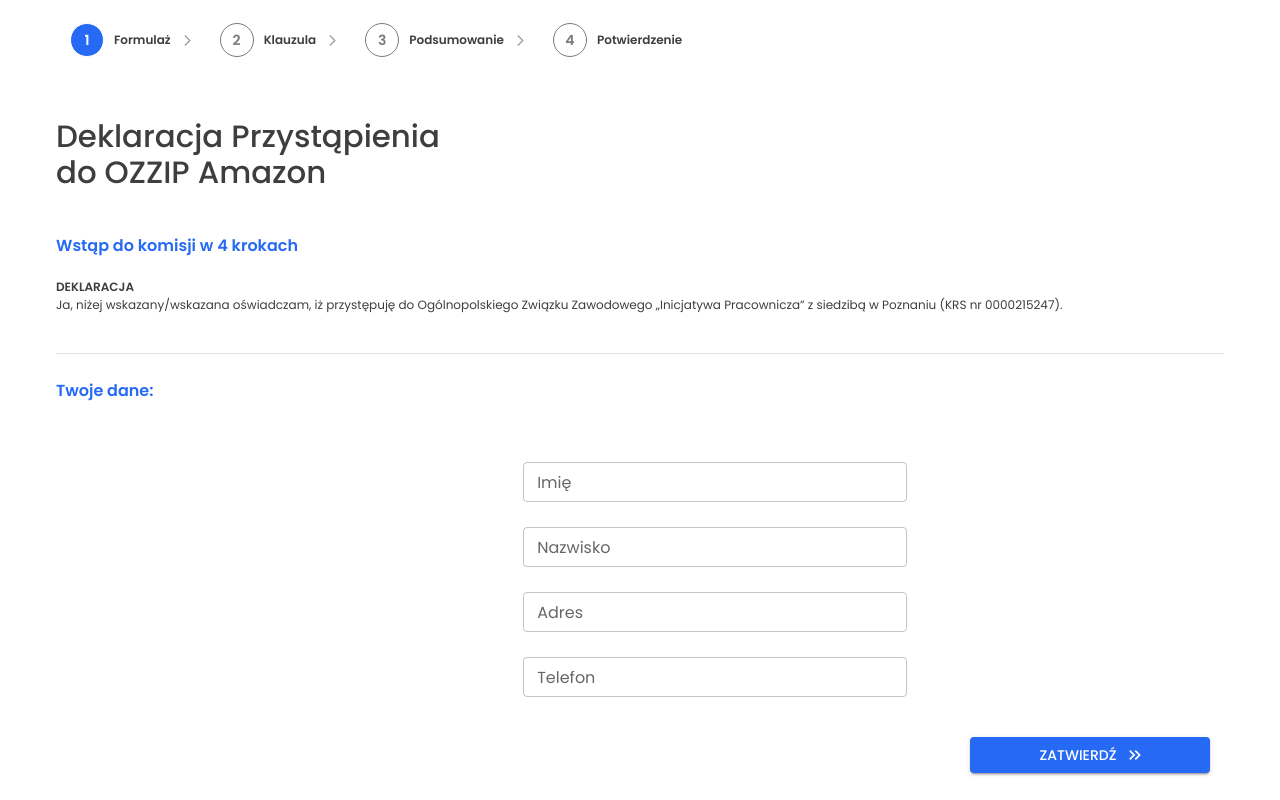
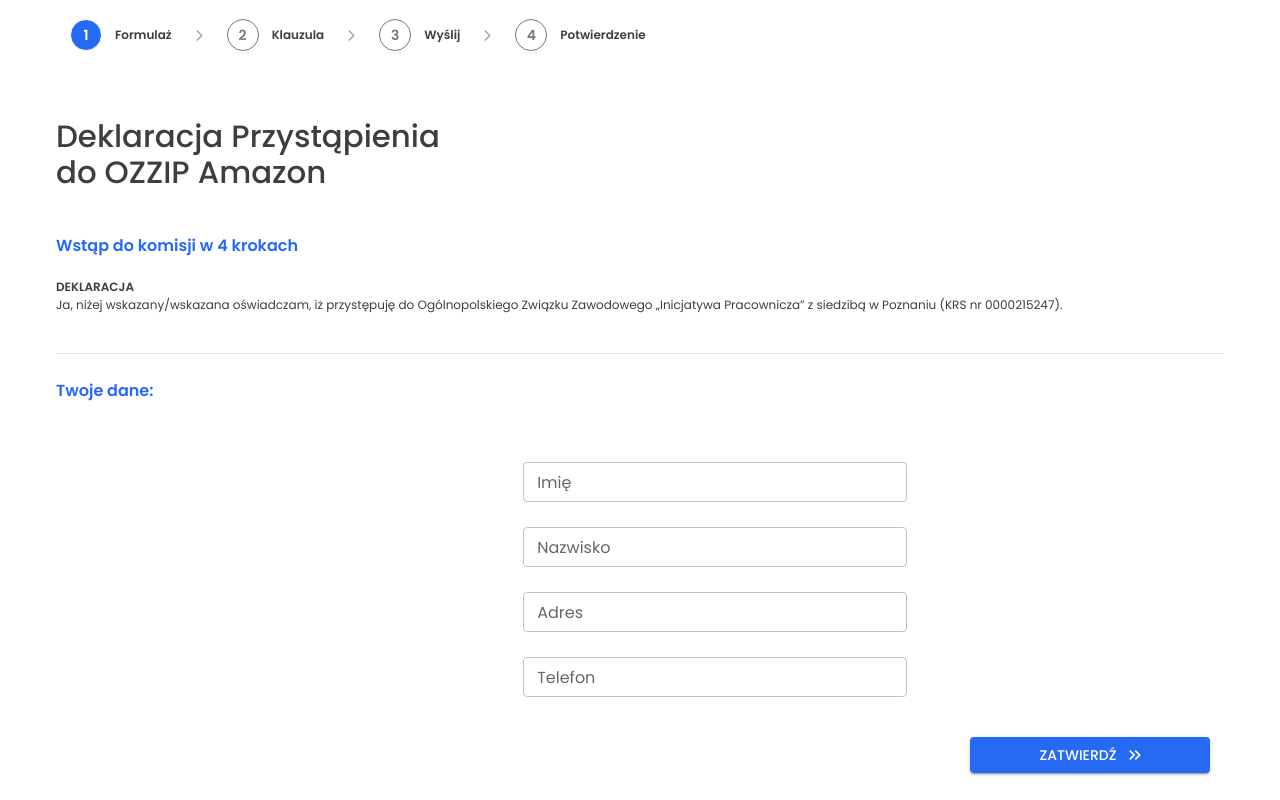
Before and after one commit to Krzysztofe/ip-podbeskidzkie-deklaracja, a React (Create React App) app in the folder form-ip-app/: page / in a window 1280 px wide. Built offline with nearby package versions, Linux system fonts and the light colour scheme.

Commit message:
Move alert position to the viewport top

```diff
--- a/form-ip-app/src/pages/steps/indexSteps/IndexSteps.tsx
+++ b/form-ip-app/src/pages/steps/indexSteps/IndexSteps.tsx
@@ -4,6 +4,7 @@
 import { StepsContext } from "../../../context/ContextProv";
 import StepsButtons from "../stepsButtons/StepsButtons";
 import StepsHeader from "../stepsHeader/StepsHeader";
+import useWindowWidth from "../../../hooks/useWindowWidth";
 
 const IndexSteps = () => {
   const { steps, currentStepIdx, step, formik, formikClause } =
@@ -19,6 +20,8 @@
 
   const formSubmit =
     currentStepIdx === 0 ? formik.handleSubmit : formikClause.handleSubmit;
+
+  const { windowWidth } = useWindowWidth();
 
   const height =
     currentStepIdx === 0
@@ -39,8 +42,7 @@
         <Container
           sx={{
             height: "10vh",
-            display: "flex",
-            alignItems: "center",
+            pt: { xs: "4%", sm: "1.5%", md: "1,8%" },
           }}
         >
           <StepsHeader />
--- a/form-ip-app/src/pages/steps/stepConfirmation/StepConfirmationParagraphs.tsx
+++ b/form-ip-app/src/pages/steps/stepConfirmation/StepConfirmationParagraphs.tsx
@@ -20,7 +20,7 @@
   };
 
   return (
-    <>
+    <article>
       <Typography {...typographyProps} sx={{ marginBlock: { xs: 3 } }}>
         Jeżeli nasza Komisja nie postanowi inaczej, datą przyjęcia Ciebie do
         związku będzie:
@@ -44,7 +44,7 @@
         prezydium Komisji podjęło się Twojej obrony wobec podmiotu
         zatrudniającego (w tym pracodawcy).
       </Typography>
-    </>
+    </article>
   );
 };
 
--- a/form-ip-app/src/pages/steps/stepForm/StepFormAlert.tsx
+++ b/form-ip-app/src/pages/steps/stepForm/StepFormAlert.tsx
@@ -1,4 +1,5 @@
 import Alert from "@mui/material/Alert";
+import Box from "@mui/material/Box";
 import { useContext } from "react";
 import { StepsContext } from "../../../context/ContextProv";
 
@@ -7,26 +8,43 @@
   const isError = Object.values(formik.errors);
 
   return (
-    <>
+    <Box
+      sx={{
+        maxWidth: "1400px",
+        width: "100%",
+        height: "10vh",
+        position: "fixed",
+        left: "50%",
+        right: "50%",
+        transform: "translate(-50%)",
+        marginTop: isError.length > 0 ? "-10vh" : "-510px",
+        display: "grid",
+        placeItems: "center",
+        // border: 3,
+        bgcolor: "rgb(253, 237, 237)",
+      }}
+    >
       <Alert
         severity="error"
         sx={{
-          maxWidth: "1400px",
-          width: "100%",
-          position: "fixed",
-          left: "50%",
-          right: "50%",
-          transform: "translate(-50%)",
+          // width:"100%",
+          height: "fit-content",
+          // maxWidth: "1400px",
+          // width: "100%",
+          // height: "10vh",
+          // position: "fixed",
+          // left: "50%",
+          // right: "50%",
+          // transform: "translate(-50%)",
+          p: 0,
           zIndex: "100",
-          marginTop: isError.length > 0 ? "0" : "-510px",
+          // marginTop: isError.length > 0 ? "-10vh" : "-510px",
           // transitionDuratio: "500ms",
-          display: "flex",
-          justifyContent: "center",
         }}
       >
-        Wypełnij pola formulaża
+        <div>Wypełnij pola formulaża</div>
       </Alert>
-    </>
+    </Box>
   );
 };
 
--- a/form-ip-app/src/pages/steps/stepsHeader/StepsHeader.tsx
+++ b/form-ip-app/src/pages/steps/stepsHeader/StepsHeader.tsx
@@ -2,7 +2,7 @@
 import Box from "@mui/material/Box";
 import StepsHeaderNumber from "./StepsHeaderNumber";
 import StepsHeaderText from "./StepsHeaderText";
-import { useContext, useEffect, useRef } from "react";
+import React, { useContext, useEffect, useRef } from "react";
 import { StepsContext } from "../../../context/ContextProv";
 import useWindowWidth from "../../../hooks/useWindowWidth";
 
@@ -12,54 +12,65 @@
 
   const { windowWidth } = useWindowWidth();
 
-  const dataSteps = ["Formulaż", "Klauzula", "Podsumowanie", "Potwierdzenie"];
+  const dataSteps = ["Formulaż", "Klauzula", "Wyślij", "Potwierdzenie"];
 
   return (
     <Box
       sx={{
+        width: "fit-content",
+        mx: {xs:"auto",md:0},
         display: "flex",
+        // pt:"1%"
         alignItems: "center",
-        flexWrap: "wrap",
-        gap: 1,
-        position: "relative",
+        // justifyContentc:"center",
+        // gap: 1,
+        // position: "relative",
       }}
     >
       {dataSteps.map((text, idx, arr) => {
         return (
-          <Box key={text}>
+          <React.Fragment key={text}>
             <Box
               sx={{
                 display: "flex",
                 alignItems: "center",
+                position: "relative",
                 // width: { xs: "48%", md: "auto" },
               }}
             >
               <StepsHeaderNumber idx={idx} />
-              {windowWidth > 900 && <StepsHeaderText text={text} />}
+              <StepsHeaderText text={text} />
+              {/* <ArrowForwardIosIcon
+                color="secondary"
+                sx={{
+                  mx: "21px",
+                  fontSize: { xs: "0.8rem", sm: "small" },
+                }}
+              /> */}
+
               {idx < arr.length - 1 && (
                 <ArrowForwardIosIcon
                   color="secondary"
                   sx={{
-                    marginRight: { sm: "1rem" },
-                    marginLeft: { xs: "0", sm: "auto" },
+                    mx: "21px",
                     fontSize: { xs: "0.8rem", sm: "small" },
                   }}
                 />
               )}
             </Box>
 
-            <Box
+            {/* <Box
               sx={{
                 position: "absolute",
                 bottom: "-70%",
                 left: "-3%",
               }}
             >
-              {windowWidth < 900 && idx === currentStepIdx && (
+              {windowWidth < 900 && (
                 <StepsHeaderText text={text} />
               )}
-            </Box>
-          </Box>
+            </Box> */}
+          </React.Fragment>
         );
       })}
     </Box>
--- a/form-ip-app/src/pages/steps/stepsHeader/StepsHeaderNumber.tsx
+++ b/form-ip-app/src/pages/steps/stepsHeader/StepsHeaderNumber.tsx
@@ -13,7 +13,7 @@
     <>
       <Box
         sx={{
-          width: { xs: "1.25rem", sm: "2rem" },
+          width: { xs: "20px", sm: "30px" },
           aspectRatio: "1/1",
           border: 1,
           borderRadius: "100%",
--- a/form-ip-app/src/pages/steps/stepsHeader/StepsHeaderText.tsx
+++ b/form-ip-app/src/pages/steps/stepsHeader/StepsHeaderText.tsx
@@ -2,15 +2,21 @@
 
 type Props = {
   text: string;
-}
+};
 
 const StepsHeaderText = (props: Props) => {
   return (
     <Typography
       variant="fs_12_sb"
       color="info.dark"
+      component="p"
       sx={{
-        marginInline: 1,
+        width: {xs:"100%", md: "fit-content"},
+        position: { xs: "absolute", md: "unset" },
+        top: { xs: "20px", sm: "32px" },
+        left: "-27px",
+        textAlign: "center",
+        ml: {xs:0, md: 1.3}
       }}
     >
       {props.text}
```
